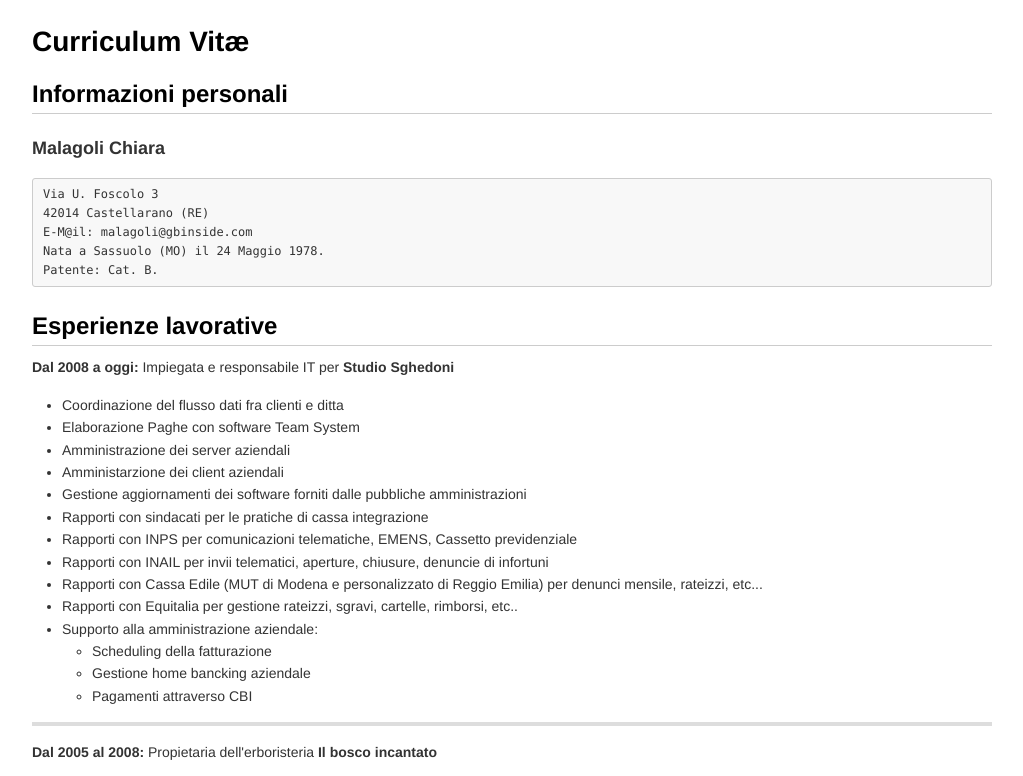
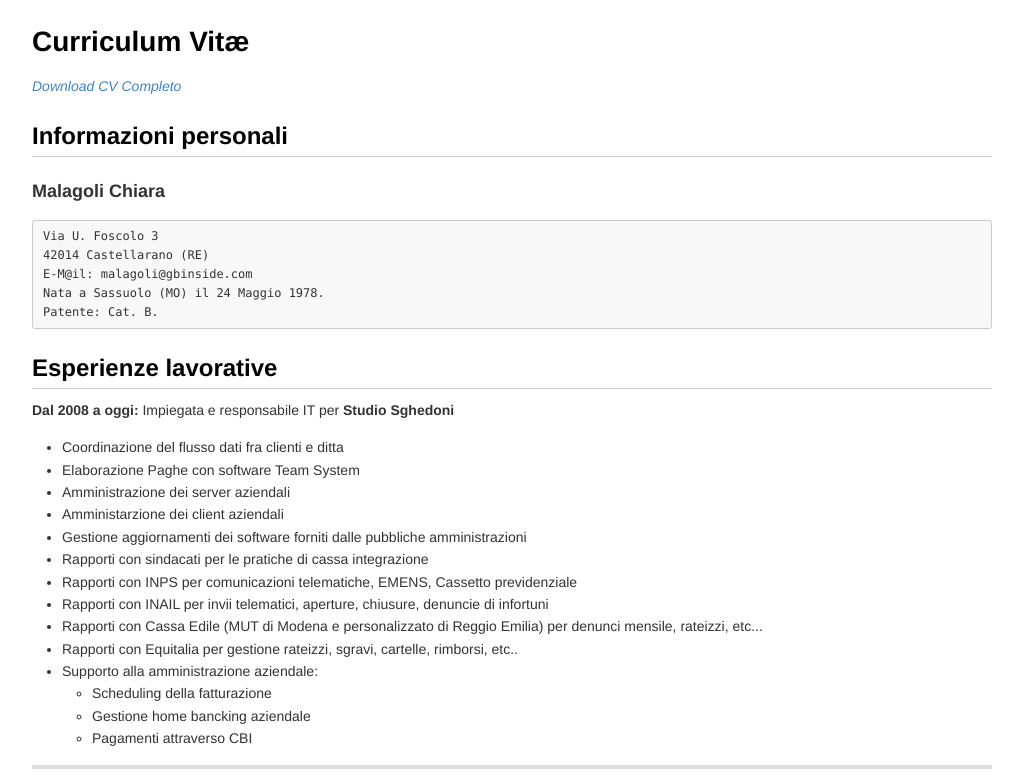
Before and after one commit to malagolichiara/malagoli.github.io, a plain HTML site: page index.html in a window 1280 px wide. Shown: the top 776 px of the page, without its empty margins (128-1151 px from the left). Drawn offline with Linux system fonts and the light colour scheme.

Commit message:
aggiunto CV in doc

```diff
--- a/index.html
+++ b/index.html
@@ -292,7 +292,7 @@ img {
 <!--<base href="file:\\\C:\Dropbox\misto\">--><base href=".">
 </head>
 <body style="zoom: 1;">
-<h1>Curriculum Vitæ</h1>
+<h1>Curriculum Vitæ</h1> <em><a href="CV Malagoli Chiara Settembre 2015.docx">Download CV Completo</a></em>
 <h2>Informazioni personali</h2>
 <h3>Malagoli Chiara</h3>
 <pre><code>Via U. Foscolo 3
```
Also changed, not shown: 1 other file.
